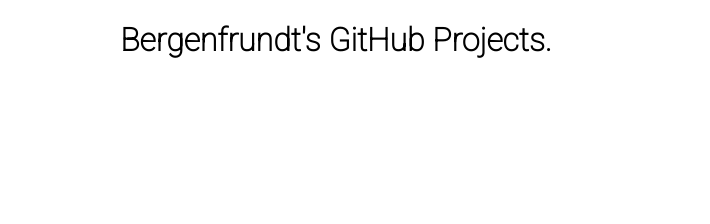
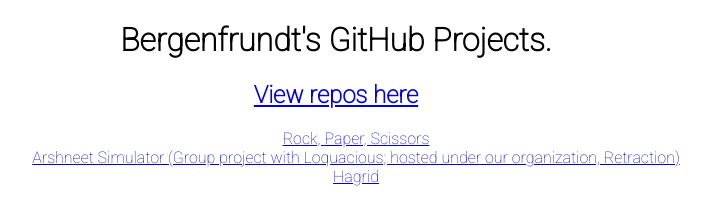
Before and after one commit to Bergenfrundt/bergenfrundt.github.io, a plain HTML site: page index.html in a window 1280 px wide. Shown: the whole page, without its empty margins (304-1014 px from the left). Drawn offline with Linux system fonts and the light colour scheme.

Commit message:
Added all current projects

```diff
--- a/index.html
+++ b/index.html
@@ -5,5 +5,22 @@
         <link rel="stylesheet" type="text/css" href="style.css">
         <title>Bergenfrundt's GitHub</title>
         <h1>Bergenfrundt's GitHub Projects.</h1>
+        <h2><a href="github.com/bergenfrundt">View repos here</a></h2>
     </head>
+    <body>
+        <ul style="list-style-type:none">
+            <li>
+                <a href="bergenfrundt.github.io/rockpaperscissors">Rock, Paper, Scissors</a>
+            </li>
+            <li>
+                <a href="http://retraction.github.io/arsh-sim/">Arshneet Simulator (Group project with Loquacious; hosted under our organization, Retraction)</a>
+            </li>
+            <li>
+                <a href="http://bergenfrundt.github.io/hagrid/">Hagrid</a>
+            </li>
+            <li>
+
+            </li>
+        </ul>
+    </body>
 </html>
```
